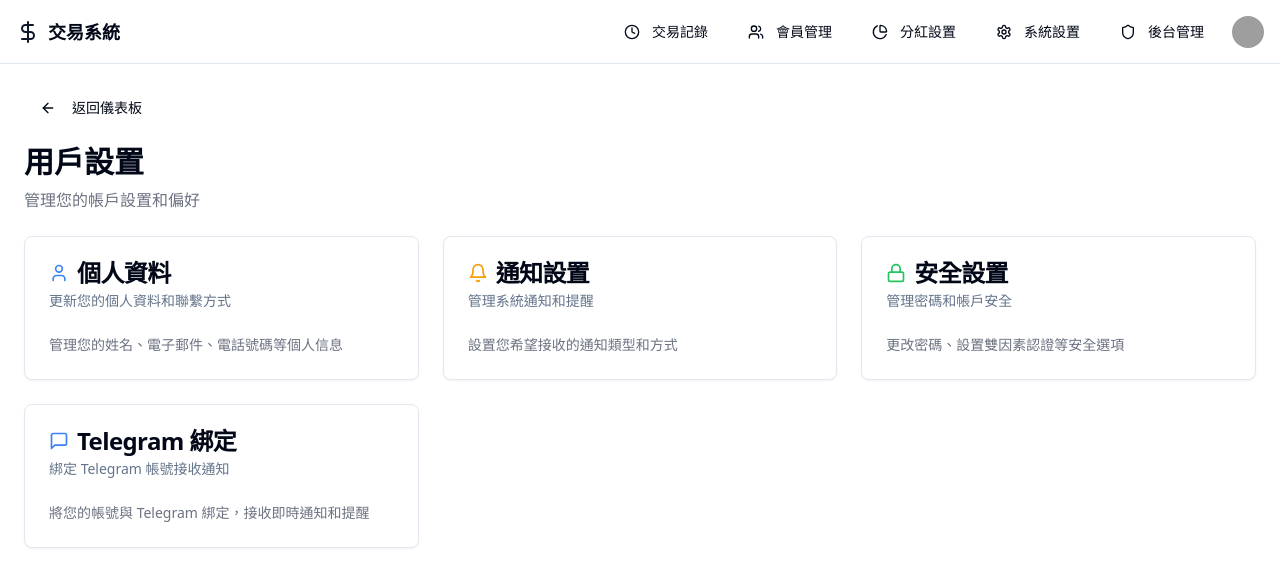
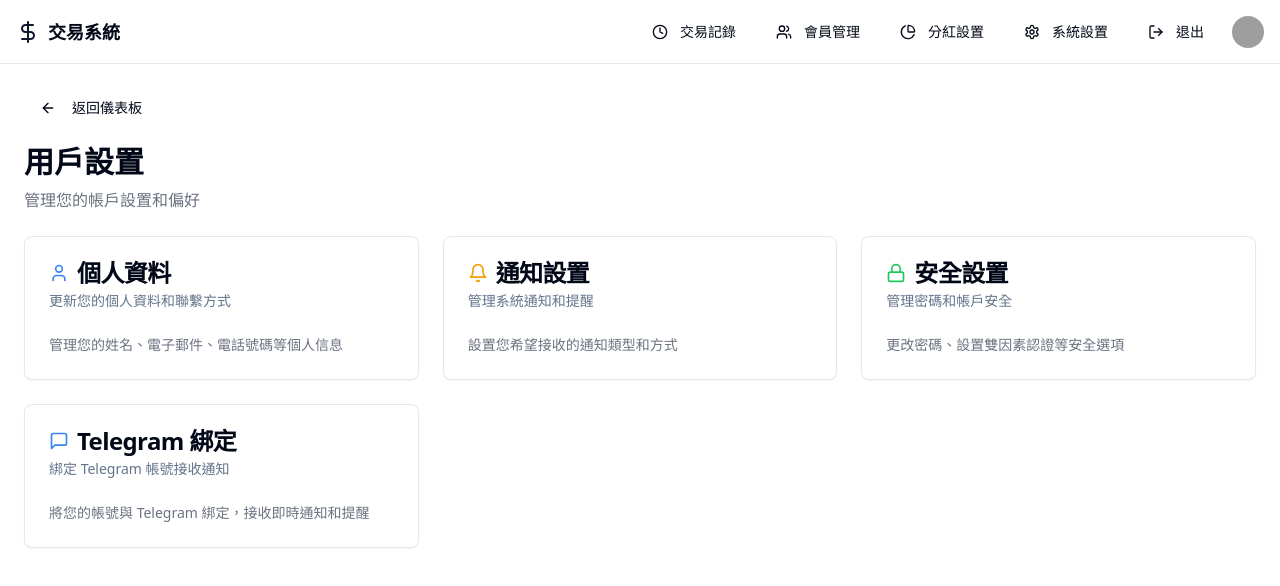
Before and after one commit to victorwong1166/Tsystem1, a Next.js app: page /settings in a window 1280 px wide. Shown: the top 586 px of the page. Built offline with nearby package versions, Linux system fonts and the light colour scheme; grey boxes are pictures that could not be loaded.

Commit message:
Update dashboard-header.tsx

```diff
--- a/components/dashboard-header.tsx
+++ b/components/dashboard-header.tsx
@@ -3,7 +3,7 @@
 import Link from "next/link"
 import { useRouter } from "next/navigation"
 import { Button } from "@/components/ui/button"
-import { LogOut, User, Settings, Users, PieChart, ClockIcon, DollarSign, Shield } from "lucide-react"
+import { LogOut, User, Settings, Users, PieChart, ClockIcon, DollarSign } from "lucide-react"
 import {
   DropdownMenu,
   DropdownMenuContent,
@@ -55,12 +55,10 @@ export default function DashboardHeader() {
               <span className="inline-block">系統設置</span>
             </Button>
           </Link>
-          <Link href="/admin">
-            <Button variant="ghost" size="sm" className="text-xs sm:text-sm">
-              <Shield className="mr-1 h-4 w-4" />
-              <span className="inline-block">後台管理</span>
-            </Button>
-          </Link>
+          <Button variant="ghost" size="sm" className="text-xs sm:text-sm" onClick={handleLogout}>
+            <LogOut className="mr-1 h-4 w-4" />
+            <span className="inline-block">退出</span>
+          </Button>
           <DropdownMenu>
             <DropdownMenuTrigger asChild>
               <Button variant="ghost" size="sm" className="relative h-8 w-8 rounded-full">
```
